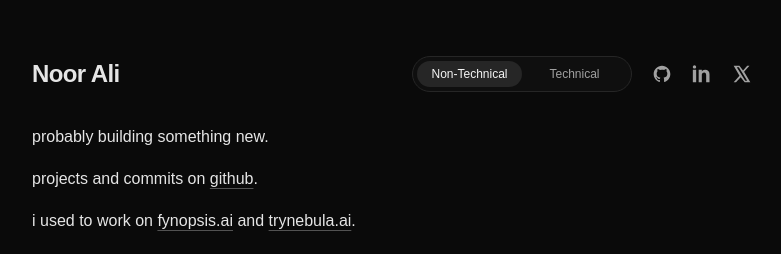
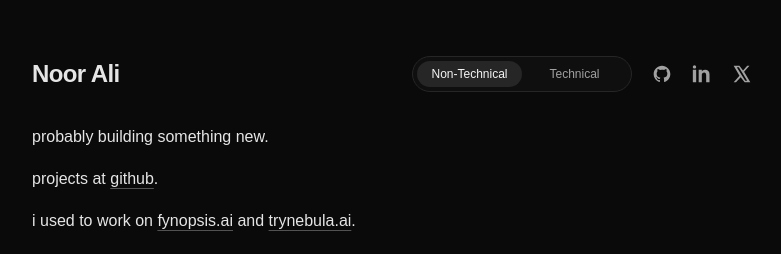
Before and after one commit to oronila/oronila.github.io, a Next.js app: page / in a window 1280 px wide. Shown: the top 254 px of the page, without its empty margins (248-1029 px from the left). Built offline with nearby package versions, Linux system fonts and the light colour scheme.

Commit message:
updated website

```diff
--- a/src/app/page.tsx
+++ b/src/app/page.tsx
@@ -63,7 +63,7 @@ export default function Home() {
             probably building something new.
           </p>
           <p>
-            projects and commits on{' '}
+            projects at{' '}
             <a href="https://github.com/oronila" target="_blank" rel="noopener noreferrer" className="underline underline-offset-4 decoration-neutral-600 hover:decoration-neutral-300">github</a>.
           </p>
           <p>
```
